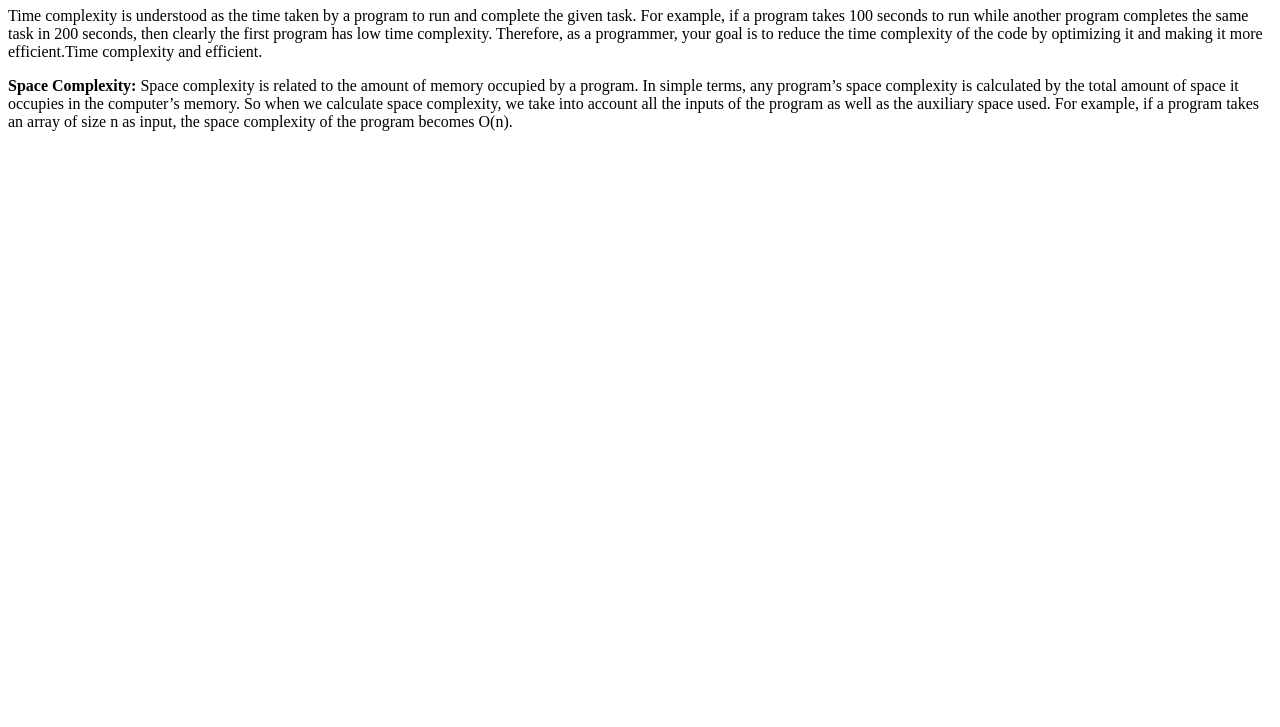
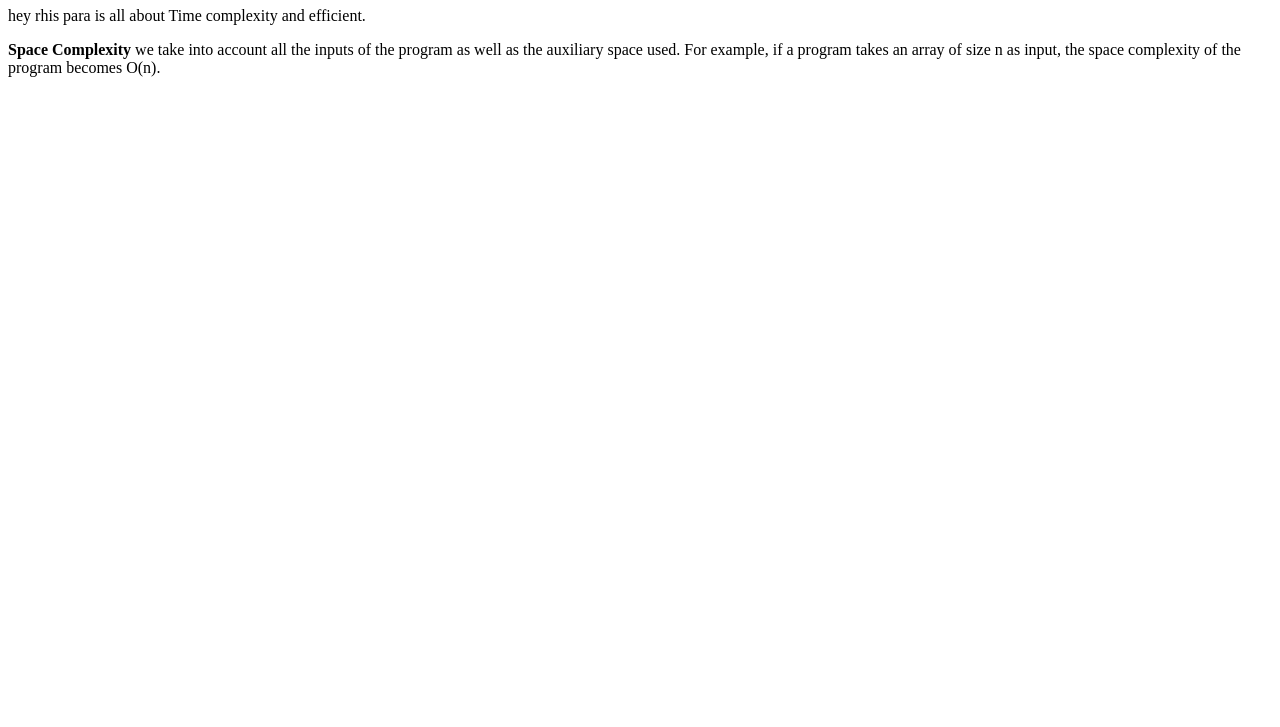
Before and after one commit to acciojob/time-and-space-complexity-MrMi18, a website: page main.html in a window 1280 px wide. Shown: the part 73-800 px from the top of the page. Drawn offline with Linux system fonts and the light colour scheme.

Commit message:
created a submission

```diff
--- a/main.html
+++ b/main.html
@@ -8,29 +8,17 @@
 
 <body>
 	<!-- the entire body must be written by student -->
-	<div>
+
         <h1>Time and Space Complexity</h1>
-	<p>Time complexity is understood as the time taken
-		by a program to run and complete the given task.
-		For example, if a program takes 100 seconds to run while
-		another program completes the same task in 200 seconds,
-		then clearly the first program has low time complexity.
-		Therefore, as a programmer, your goal is to reduce the
-		time complexity of the code by optimizing it and making
-		it more efficient.Time complexity and efficient.</p>
+	<p>hey rhis para is all about Time complexity and efficient.</p>
 
-	<p></p><b>Space Complexity:</b>
-		Space complexity is related to the amount of
-		memory occupied by a program. In simple terms,
-		any program’s space complexity is calculated by
-		the total amount of space it occupies in the
-		computer’s memory. So when we calculate space
-		complexity, we take into account all the inputs
+	<p></p><b>Space Complexity</b>
+		we take into account all the inputs
 		of the program as well as the auxiliary space used. For example,
 		if a program takes an array of size n as input, the space complexity
 		of the program becomes O(n).
 	</p>
-	</div>
+
 
 
     <script type="text/javascript" src="./script.js">
```
